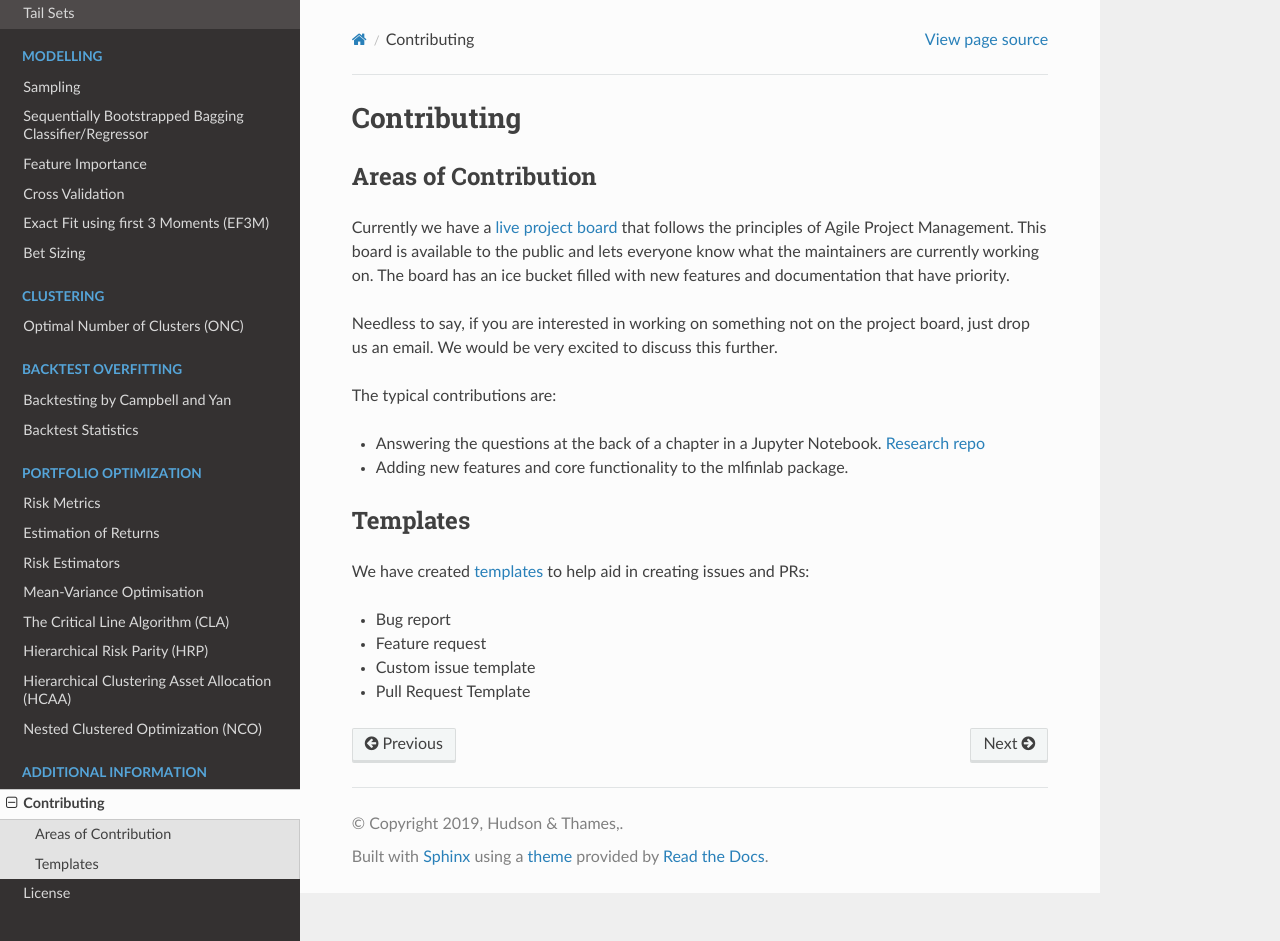
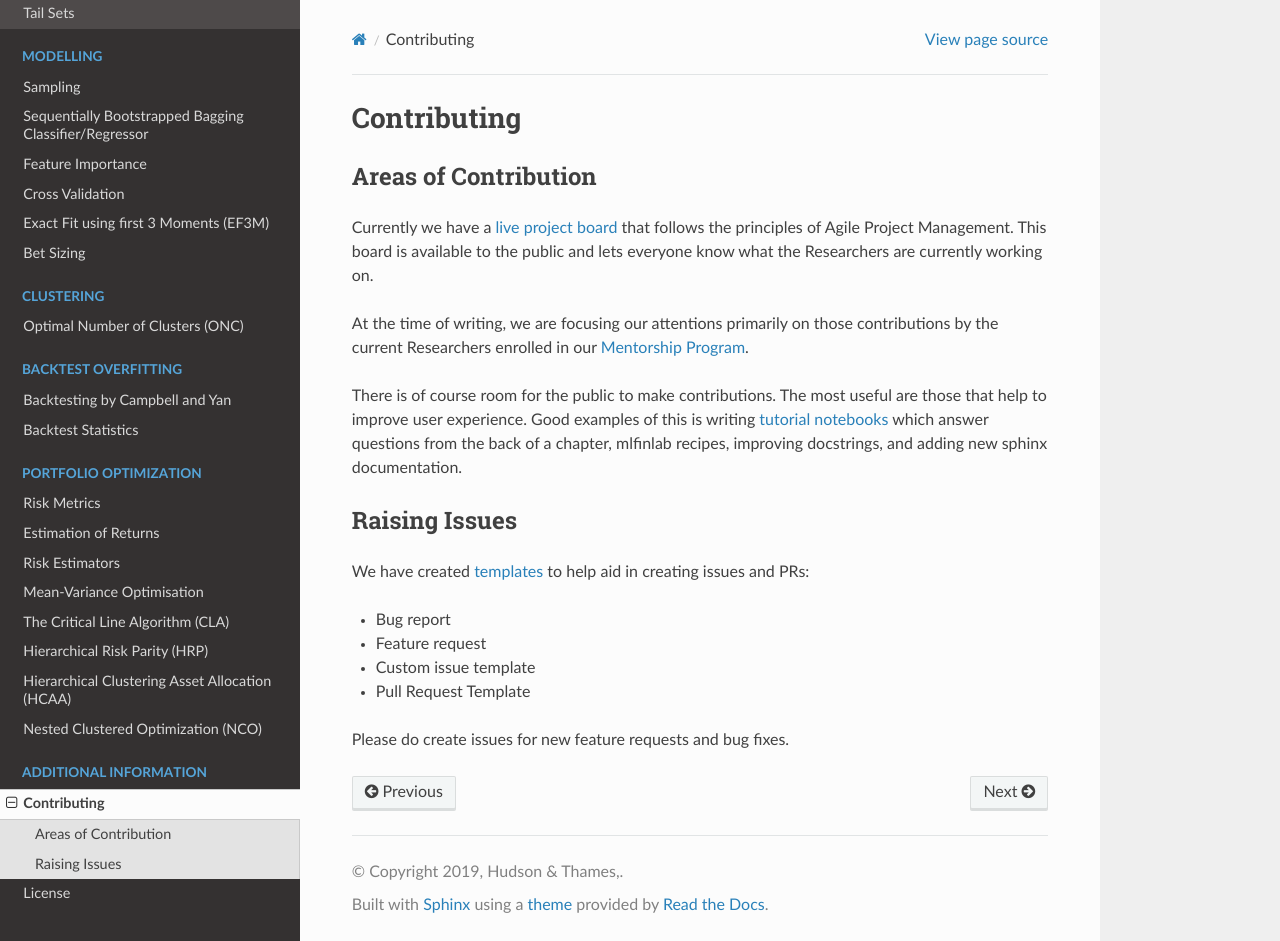
Before and after one commit to hudson-and-thames/mlfinlab, a Sphinx documentation site: the page built from docs/source/additional_information/contributing.rst, in a window 1280 px wide and 941 px high. Built offline with Sphinx 7.4.7 and the Read the Docs theme 2.0.0, drawn with Linux system fonts in a browser that asks for light colours.

Commit message:
fix doc warnings

```diff
--- a/docs/source/additional_information/contributing.rst
+++ b/docs/source/additional_information/contributing.rst
@@ -7,20 +7,20 @@ Contributing
 Areas of Contribution
 #####################
 
-Currently we have a `live project board`_ that follows the principles of Agile Project Management. This board is available to the public and lets everyone know what the maintainers are currently working on. The board has an ice bucket filled with new features and documentation that have priority.
+Currently we have a `live project board`_ that follows the principles of Agile Project Management. This board is available
+to the public and lets everyone know what the Researchers are currently working on.
 
-Needless to say, if you are interested in working on something not on the project board, just drop us an email. We would be very excited to discuss this further.
+At the time of writing, we are focusing our attentions primarily on those contributions by the current Researchers enrolled
+in our `Mentorship Program <https://hudsonthames.org/mentorship/>`_.
 
-The typical contributions are:
-
-* Answering the questions at the back of a chapter in a Jupyter Notebook. `Research repo`_
-* Adding new features and core functionality to the mlfinlab package.
+There is of course room for the public to make contributions. The most useful are those that help to improve user experience.
+Good examples of this is writing `tutorial notebooks <https://github.com/hudson-and-thames/research>`_ which answer questions
+from the back of a chapter, mlfinlab recipes, improving docstrings, and adding new sphinx documentation.
 
 .. _live project board: https://github.com/orgs/hudson-and-thames/projects
-.. _Research repo: https://github.com/hudson-and-thames/research
 
-Templates
-#########
+Raising Issues
+##############
 
 We have created `templates`_ to help aid in creating issues and PRs:
 
@@ -29,4 +29,6 @@ We have created `templates`_ to help aid in creating issues and PRs:
 * Custom issue template
 * Pull Request Template
 
+Please do create issues for new feature requests and bug fixes.
+
 .. _templates: https://github.com/hudson-and-thames/mlfinlab/issues/new/choose
--- a/docs/source/implementations/data_structures.rst
+++ b/docs/source/implementations/data_structures.rst
@@ -297,6 +297,7 @@ Example
 -----------------------
 
 |
+
 Research Notebooks
 ##################
 
```
Also changed, not shown: docs/source/implementations/backtesting.rst (+8 -12 lines), docs/source/implementations/sampling.rst (+6 -6 lines), docs/source/implementations/tb_meta_labeling.rst (+3 -4 lines), 4 other files.
